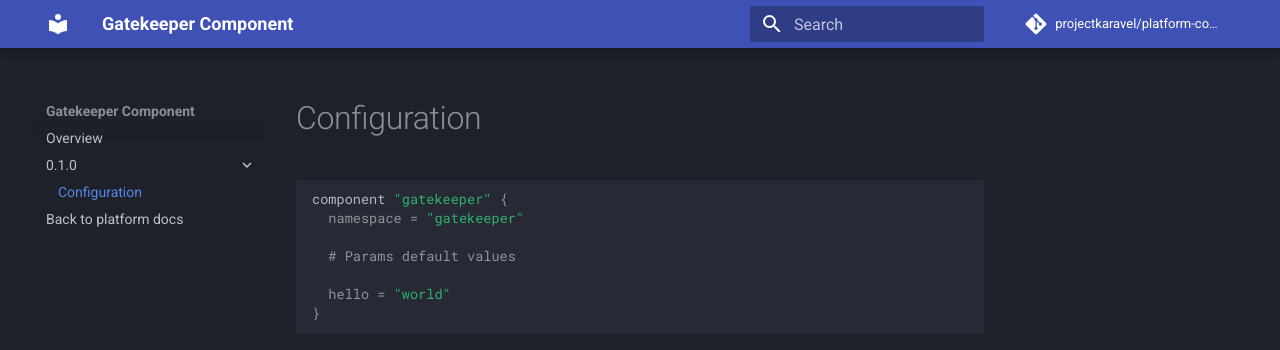
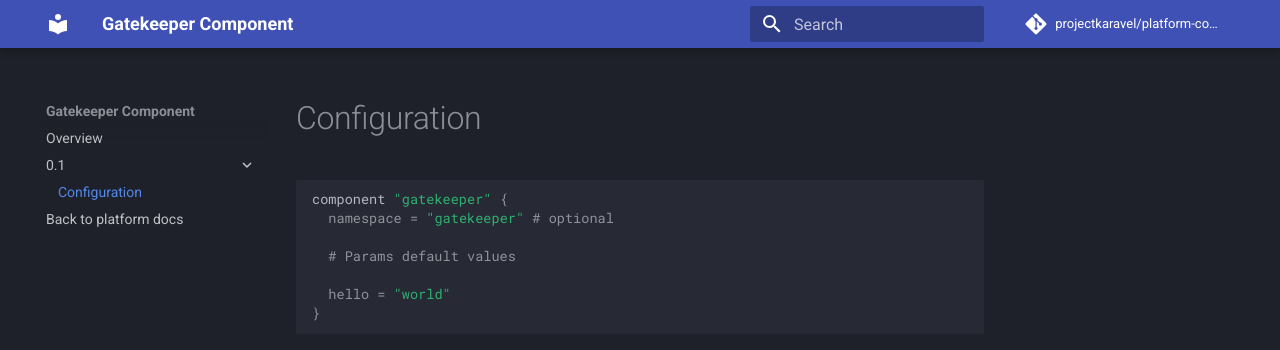
Before and after one commit to karavel-io/platform-component-gatekeeper, an MkDocs documentation site: the page built from docs/0.1/configuration.md, in a window 1280 px wide. Shown: the top 350 px of the page. Built offline with MkDocs 1.6.1 and Material for MkDocs 9.7.7, drawn with Linux system fonts in a browser that asks for light colours; comment, search, counter and statistics services are not loaded.

````diff
--- a/docs/0.1.0/configuration.md
+++ b/docs/0.1/configuration.md
@@ -2,7 +2,7 @@
 
 ```hcl
 component "gatekeeper" {
-  namespace = "gatekeeper"
+  namespace = "gatekeeper" # optional
 
   # Params default values
 
--- a/mkdocs.yml
+++ b/mkdocs.yml
@@ -22,6 +22,6 @@ markdown_extensions:
       permalink: true
 nav:
   - Overview: index.md
-  - 0.1.0:
-    - 0.1.0/configuration.md
+  - 0.1:
+    - 0.1/configuration.md
   - Back to platform docs: https://docs.karavel.io/
````
Also changed, not shown: CHANGELOG.md (+7 -0 lines), RELEASE.md (+2 -0 lines).
